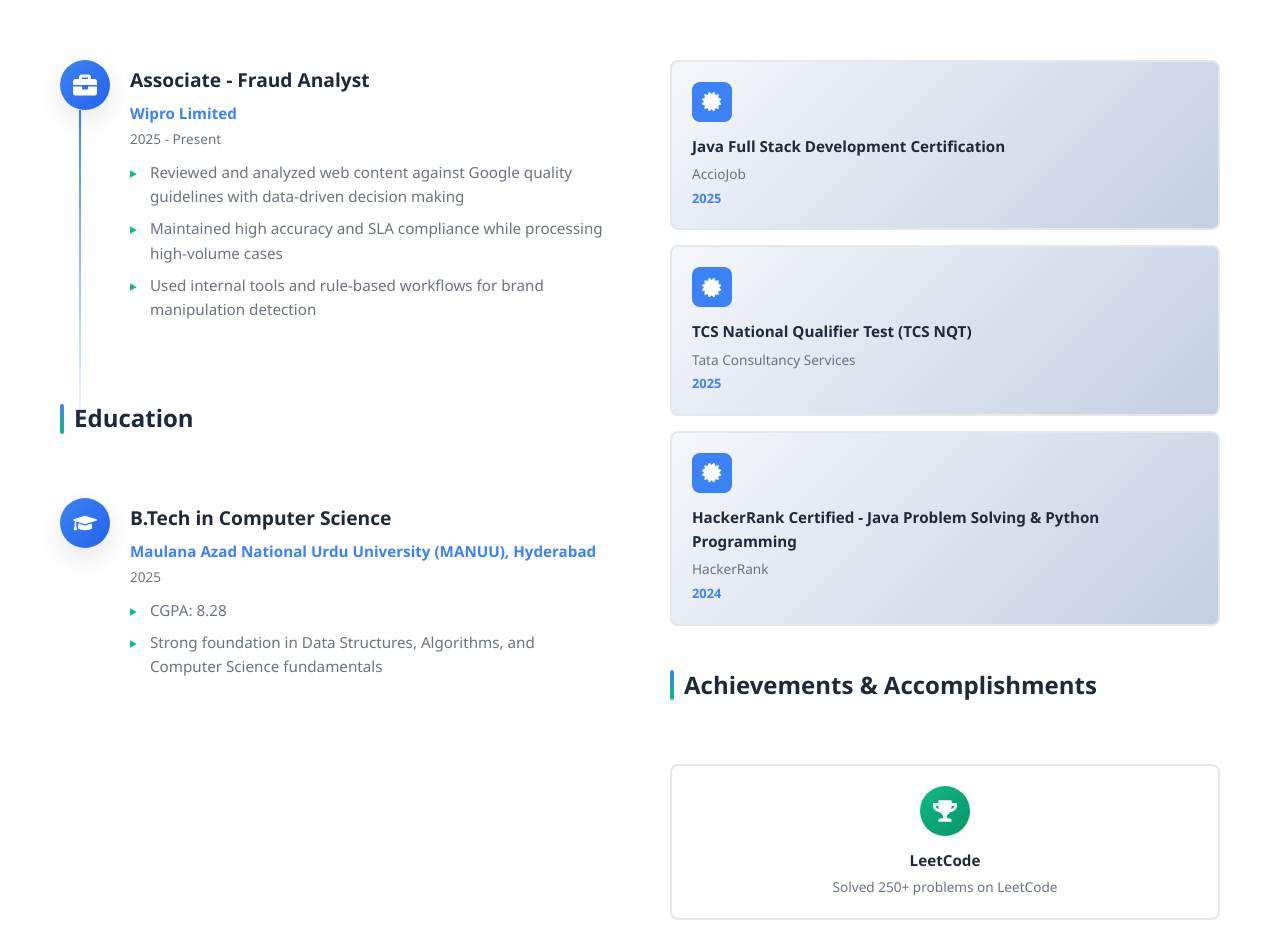
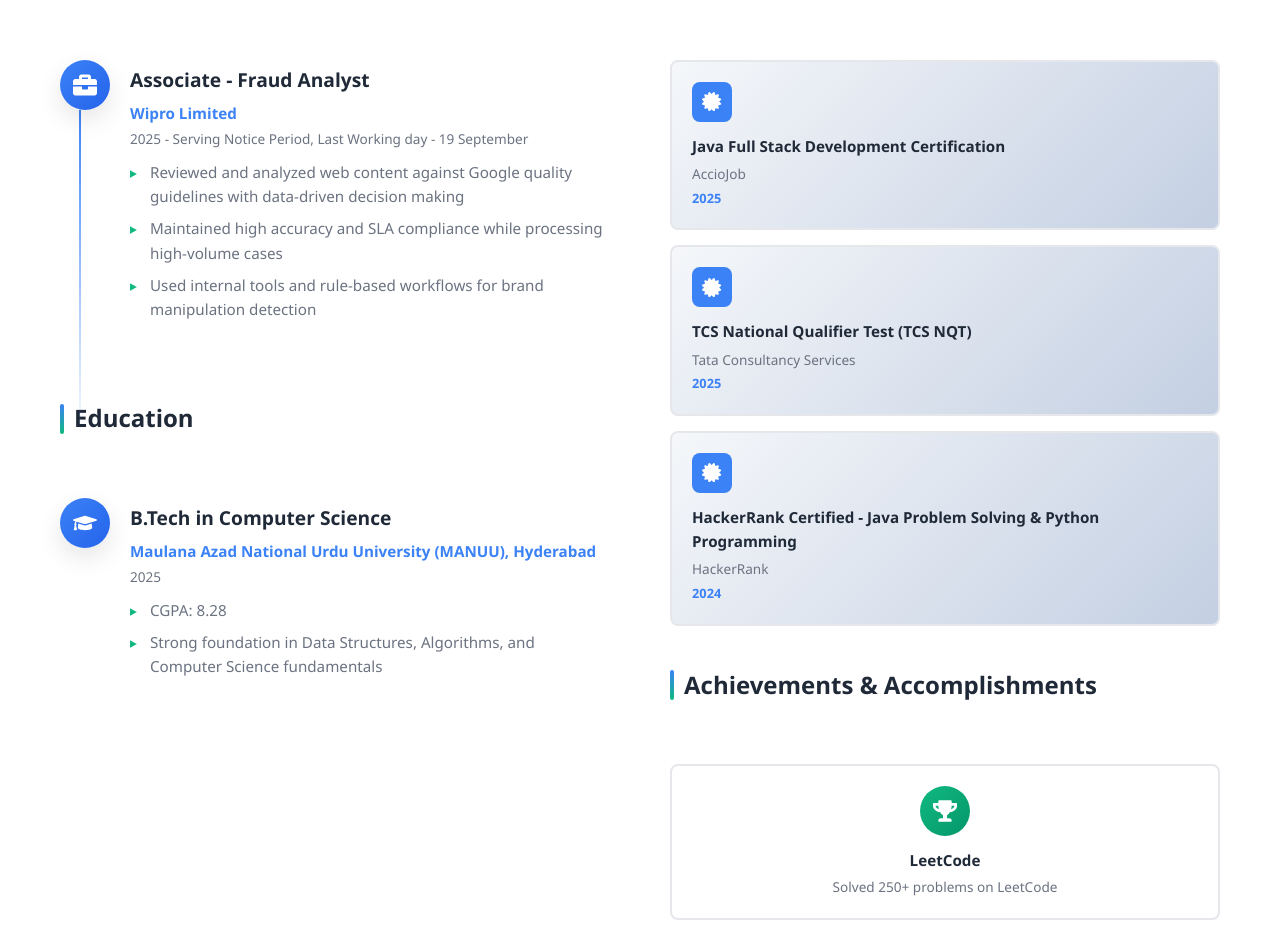
Before and after one commit to programer12345anwar/portfolio-website, a React (Vite) app: page / in a window 1280 px wide. Shown: the part 5580-6505 px from the top of the page. Built offline with nearby package versions, Linux system fonts and the light colour scheme.

Commit message:
Update in Experience Section

```diff
--- a/src/components/Experience.jsx
+++ b/src/components/Experience.jsx
@@ -13,7 +13,7 @@
       icon: FaBriefcase,
       title: "Associate - Fraud Analyst",
       organization: "Wipro Limited",
-      period: "2025 - Present",
+      period: "2025 - Serving Notice Period, Last Working day - 19 September",
       description: [
         "Reviewed and analyzed web content against Google quality guidelines with data-driven decision making",
         "Maintained high accuracy and SLA compliance while processing high-volume cases",
```
